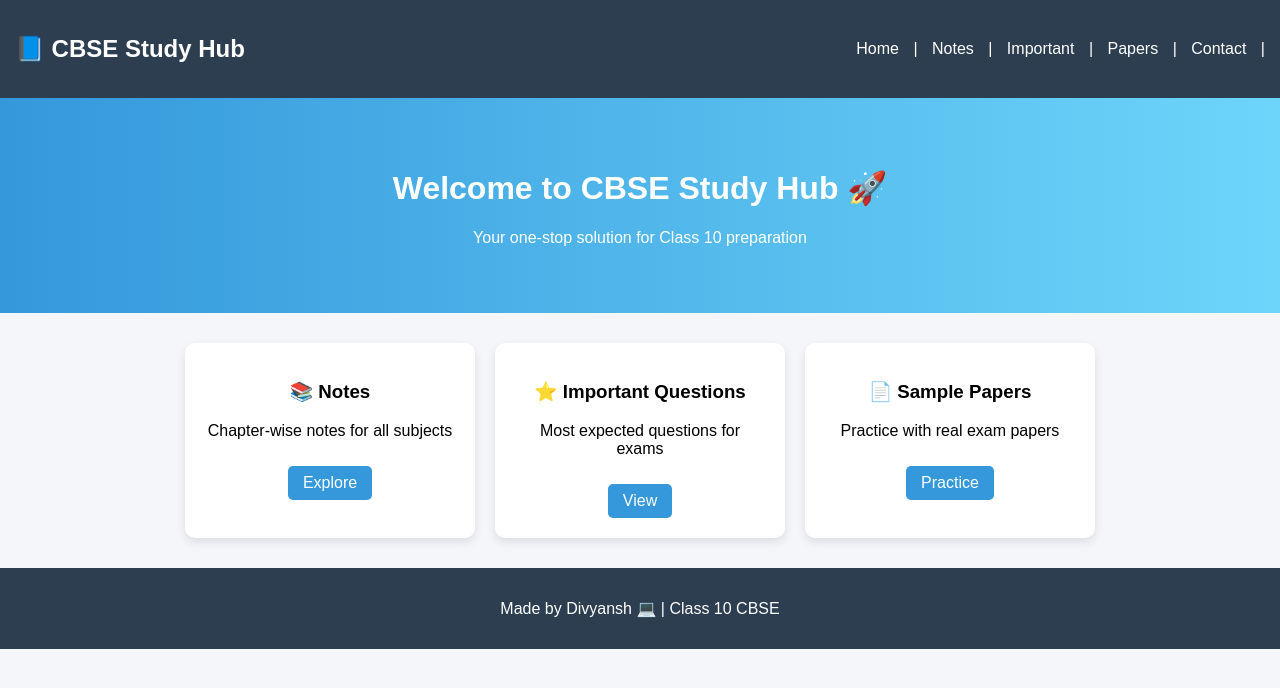
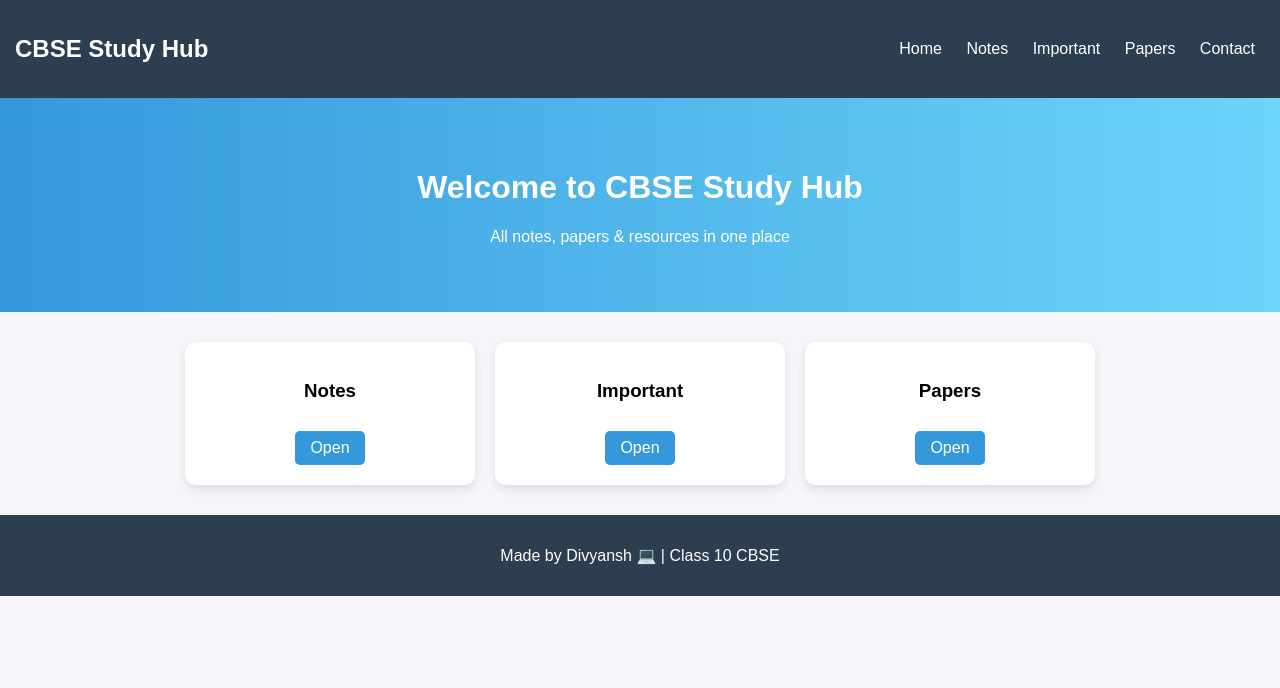
Before and after one commit to divyanshhh01/cbse-website, a Flask app: page / in a window 1280 px wide. Shown: the top 688 px of the page. Run offline with Flask 3, Linux system fonts and the light colour scheme.

Commit message:
Refactor home.html to use template inheritance

```diff
--- a/templates/home.html
+++ b/templates/home.html
@@ -1,56 +1,27 @@
-<!DOCTYPE html>
-<html>
-<head>
-    <title>CBSE Study Hub</title>
-    <link rel="stylesheet" href="{{ url_for('static', filename='style.css') }}">
-</head>
-<body>
+{% extends 'base.html' %}
 
-<!-- Navbar -->
-<div class="navbar">
-    <h2>📘 CBSE Study Hub</h2>
-    <div>
-        <a href="/">Home</a> |
-        <a href="/notes">Notes</a> |
-        <a href="/important">Important</a> |
-        <a href="/papers">Papers</a> |
-        <a href="/contact">Contact</a> |
+{% block content %}
+
+<div class="hero">
+    <h1>Welcome to CBSE Study Hub</h1>
+    <p>All notes, papers & resources in one place</p>
+</div>
+
+<div class="cards">
+    <div class="card">
+        <h3>Notes</h3>
+        <a href="/notes">Open</a>
+    </div>
+
+    <div class="card">
+        <h3>Important</h3>
+        <a href="/important">Open</a>
+    </div>
+
+    <div class="card">
+        <h3>Papers</h3>
+        <a href="/papers">Open</a>
     </div>
 </div>
 
-<!-- Hero Section -->
-<div class="hero">
-    <h1>Welcome to CBSE Study Hub 🚀</h1>
-    <p>Your one-stop solution for Class 10 preparation</p>
-</div>
-
-<!-- Cards Section -->
-<div class="cards">
-
-    <div class="card">
-        <h3>📚 Notes</h3>
-        <p>Chapter-wise notes for all subjects</p>
-        <a href="/notes">Explore</a>
-    </div>
-
-    <div class="card">
-        <h3>⭐ Important Questions</h3>
-        <p>Most expected questions for exams</p>
-        <a href="/important">View</a>
-    </div>
-
-    <div class="card">
-        <h3>📄 Sample Papers</h3>
-        <p>Practice with real exam papers</p>
-        <a href="/papers">Practice</a>
-    </div>
-
-</div>
-
-<!-- Footer -->
-<div class="footer">
-    <p>Made by Divyansh 💻 | Class 10 CBSE</p>
-</div>
-
-</body>
-</html>
+{% endblock %}
```
